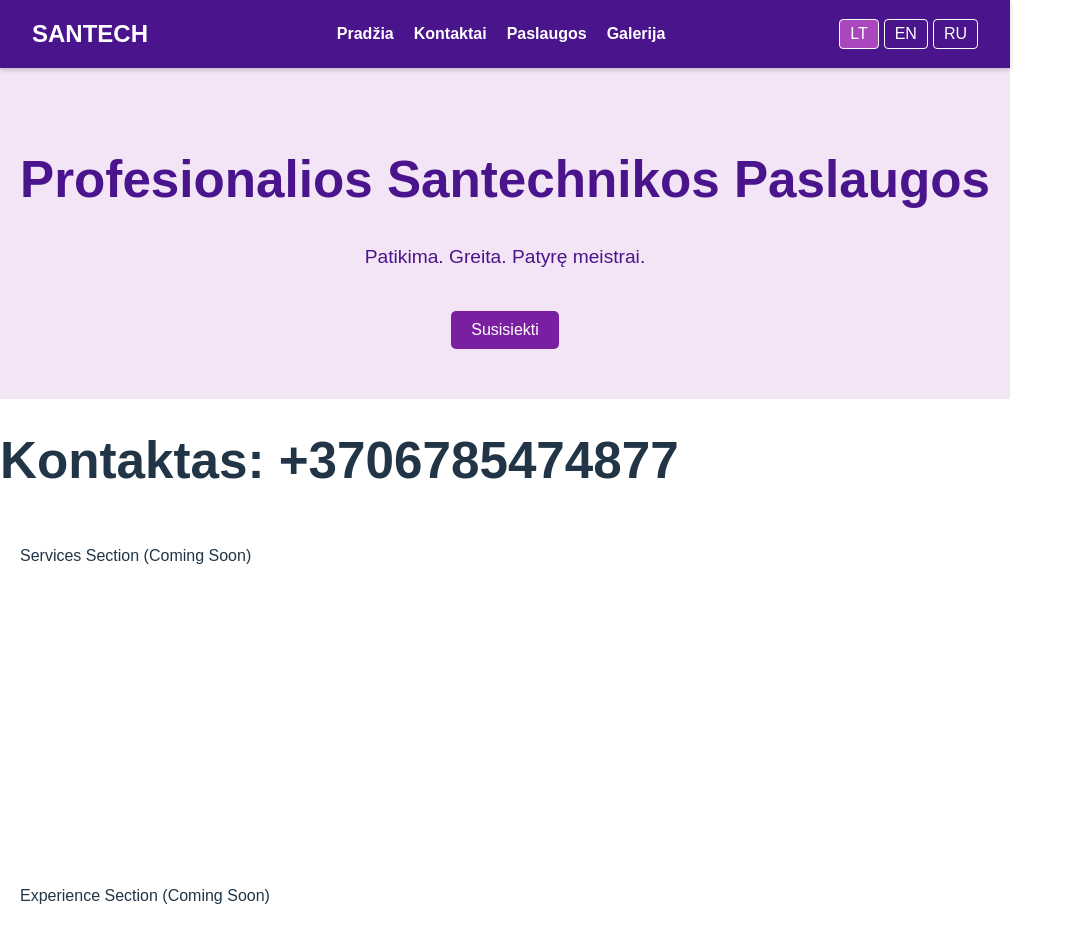
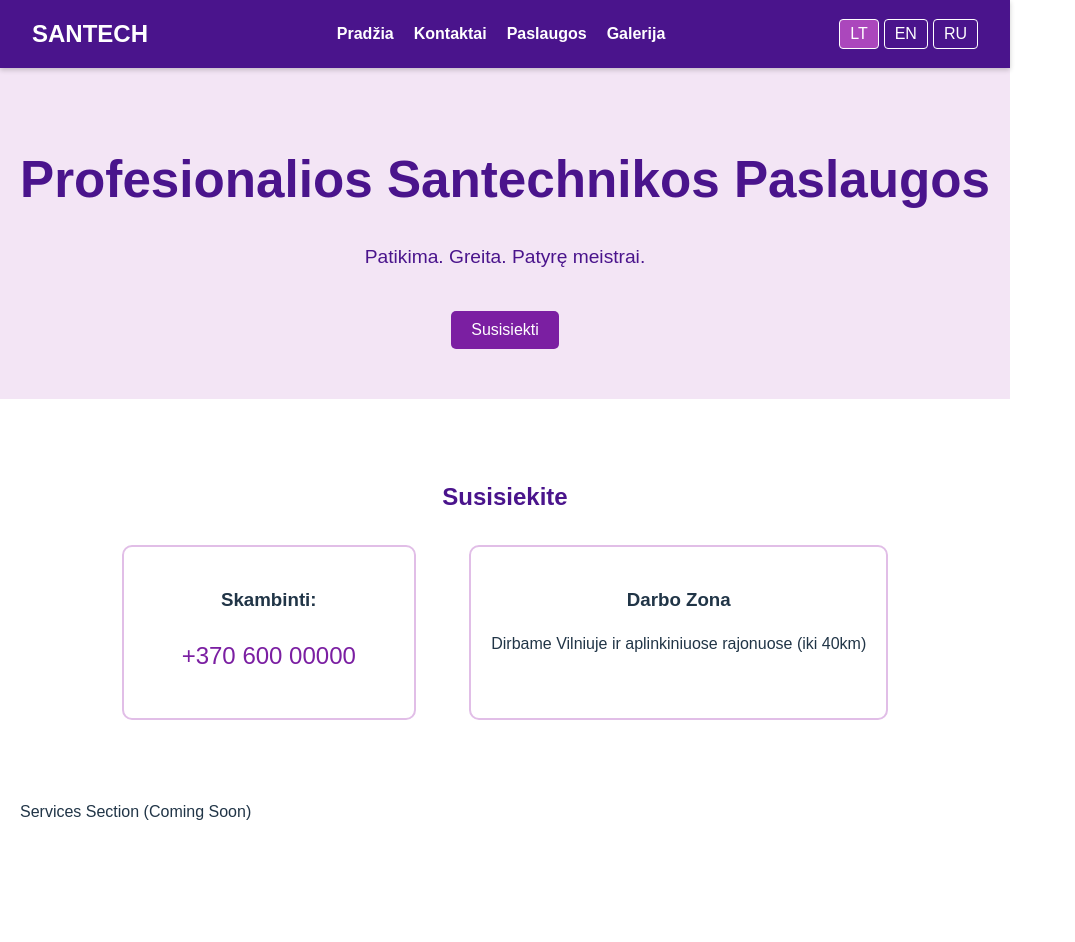
Before and after one commit to lietuviskalba/santech, a React (Vite) app: page / in a window 1280 px wide. Shown: the top 942 px of the page, without its empty margins (0-1075 px from the left). Built offline with nearby package versions, Linux system fonts and the light colour scheme.

Commit message:
Update Contact section

```diff
--- a/src/components/Contact.jsx
+++ b/src/components/Contact.jsx
@@ -1,10 +1,59 @@
 import React from "react";
 
-// We pass "data" as a prop. This is the text for the current language.
 const Contact = ({ data }) => {
   return (
-    <div>
-      <h1>Kontaktas: +3706785474877 {data.phone}</h1>
+    <div id="contact" style={{ padding: "60px 20px", backgroundColor: "#fff" }}>
+      <div style={{ maxWidth: "800px", margin: "0 auto", textAlign: "center" }}>
+        <h2 style={{ color: "#4a148c", marginBottom: "30px" }}>{data.title}</h2>
+
+        <div
+          style={{
+            display: "flex",
+            flexWrap: "wrap",
+            justifyContent: "space-around",
+            gap: "20px",
+          }}
+        >
+          {/* Phone Block */}
+          <div
+            style={{
+              padding: "20px",
+              border: "2px solid #e1bee7",
+              borderRadius: "10px",
+              minWidth: "250px",
+            }}
+          >
+            <h3>{data.phoneLabel}</h3>
+            <p
+              style={{
+                fontSize: "1.5rem",
+                fontWeight: "bold",
+                color: "#7b1fa2",
+              }}
+            >
+              <a
+                href="tel:+37060000000"
+                style={{ textDecoration: "none", color: "inherit" }}
+              >
+                +370 600 00000
+              </a>
+            </p>
+          </div>
+
+          {/* Area Block */}
+          <div
+            style={{
+              padding: "20px",
+              border: "2px solid #e1bee7",
+              borderRadius: "10px",
+              minWidth: "250px",
+            }}
+          >
+            <h3>{data.areaTitle}</h3>
+            <p>{data.areaText}</p>
+          </div>
+        </div>
+      </div>
     </div>
   );
 };
```
